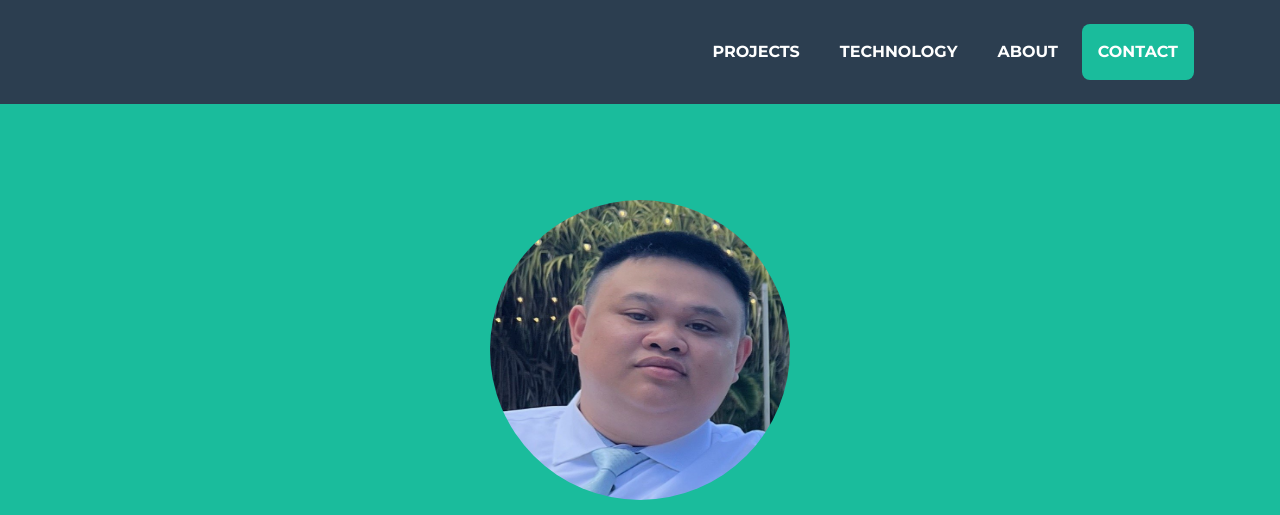
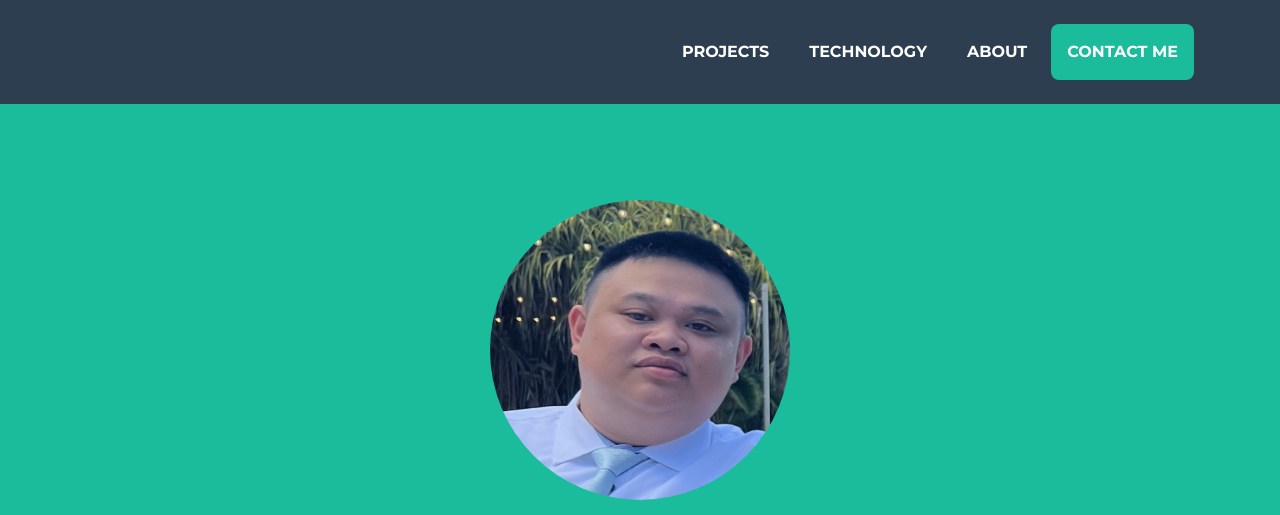
Before and after one commit to FrancisHuynh95/FrancisHuynh95.github.io, a plain HTML site: page index.html in a window 1280 px wide. Shown: the top 515 px of the page. Drawn offline with nearby package versions, Linux system fonts and the light colour scheme.

Commit message:
redeploy attempt

```diff
--- a/index.html
+++ b/index.html
@@ -39,7 +39,7 @@
                     <li class="nav-item mx-0 mx-lg-1"><a class="nav-link py-3 px-0 px-lg-3 rounded"
                             href="#about">About</a></li>
                     <li class="nav-item mx-0 mx-lg-1"><a class="nav-link py-3 px-0 px-lg-3 rounded"
-                            href="#contact">Contact</a></li>
+                            href="#contact">Contact Me</a></li>
                 </ul>
             </div>
         </div>
```
